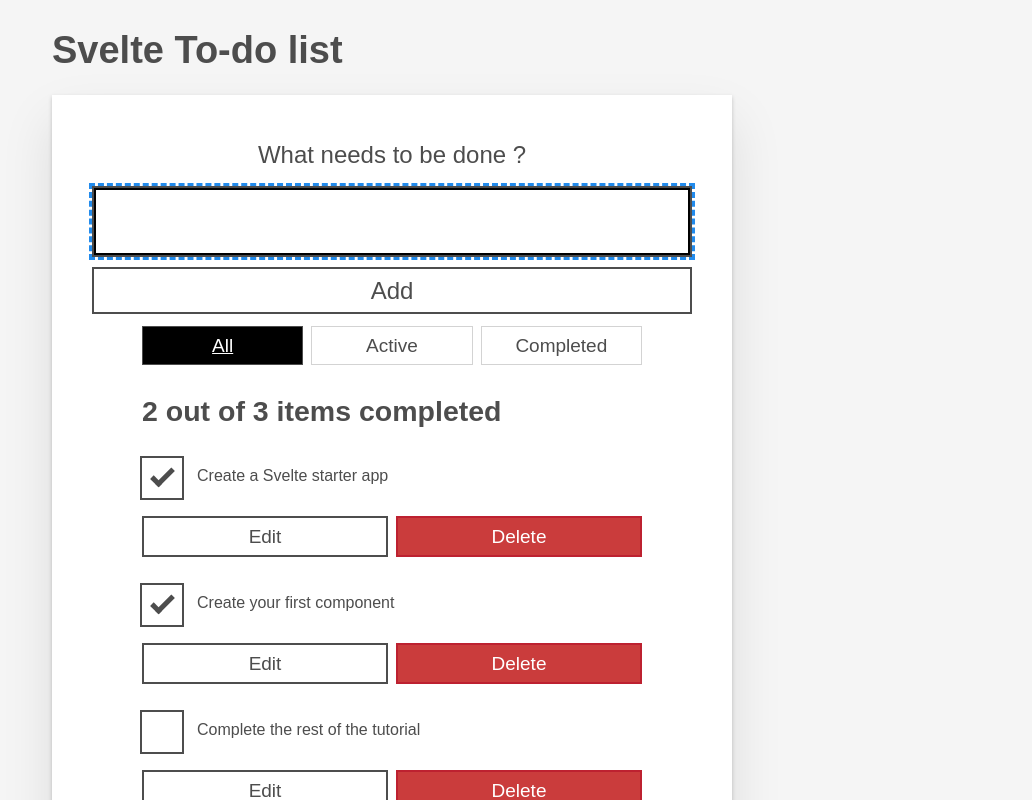
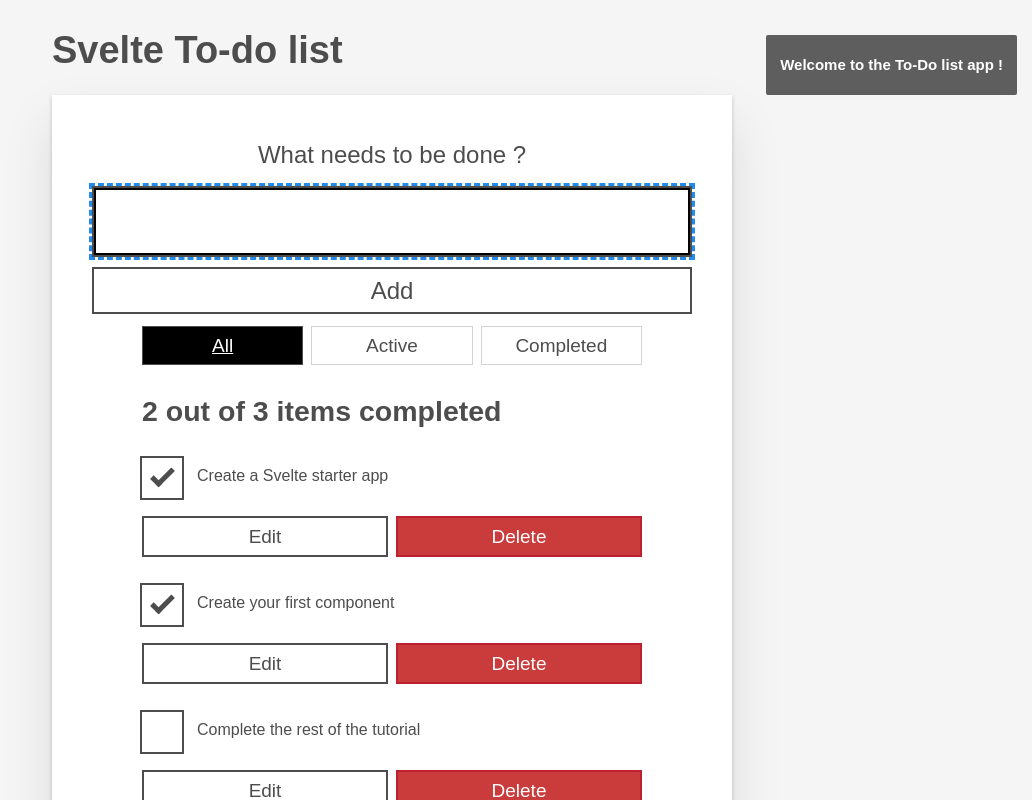
Before and after one commit to Xuffasch/mdn-svelte-tutorial, a Svelte app: page / in a window 1280 px wide. Shown: the top 800 px of the page, without its empty margins (248-1280 px from the left). Built offline with nearby package versions, Linux system fonts and the light colour scheme.

Commit message:
initial store implementation

```diff
--- a/src/App.svelte
+++ b/src/App.svelte
@@ -1,6 +1,7 @@
 <script>
   import Todos from "./components/Todos.svelte";
   import "./assets/global.css";
+  import Alert from "./components/Alert.svelte";
 
   let todos = [
     { id: 1, name: "Create a Svelte starter app", completed: true },
@@ -9,4 +10,5 @@
   ];
 </script>
 
+<Alert />
 <Todos {todos} />
--- /dev/null
+++ b/src/components/Alert.svelte
@@ -0,0 +1,47 @@
+<script>
+  import { alert } from "../stores/stores";
+  import { onDestroy } from "svelte";
+
+  let alertContent = "";
+
+  const unsubscribe = alert.subscribe((value) => (alertContent = value));
+
+  onDestroy(unsubscribe);
+</script>
+
+{#if alertContent}
+  <div on:click={() => (alertContent = "")}>
+    <p>{alertContent}</p>
+  </div>
+{/if}
+
+<style>
+  div {
+    position: fixed;
+    right: 0;
+    margin-right: 1.5rem;
+    margin-left: 1.5rem;
+    margin-top: 1rem;
+    border-radius: 0.2rem;
+    padding: 0.5rem 1.4rem;
+    z-index: 100;
+    display: flex;
+    align-items: center;
+    background-color: #565656;
+    color: #fff;
+    cursor: pointer;
+    font-size: 0.875rem;
+    font-weight: 700;
+    font-size: 1.5rem;
+    opacity: 95%;
+  }
+  div p {
+    color: #fff;
+  }
+  div svg {
+    height: 1.6rem;
+    fill: currentColor;
+    width: 1.4rem;
+    margin-right: 0.5rem;
+  }
+</style>
--- /dev/null
+++ b/src/stores/stores.js
@@ -0,0 +1,3 @@
+import { writable } from "svelte/store";
+
+export const alert = writable("Welcome to the To-Do list app !");
```
Also changed, not shown: 1 other file (tests, documents, lock files or other folders).
